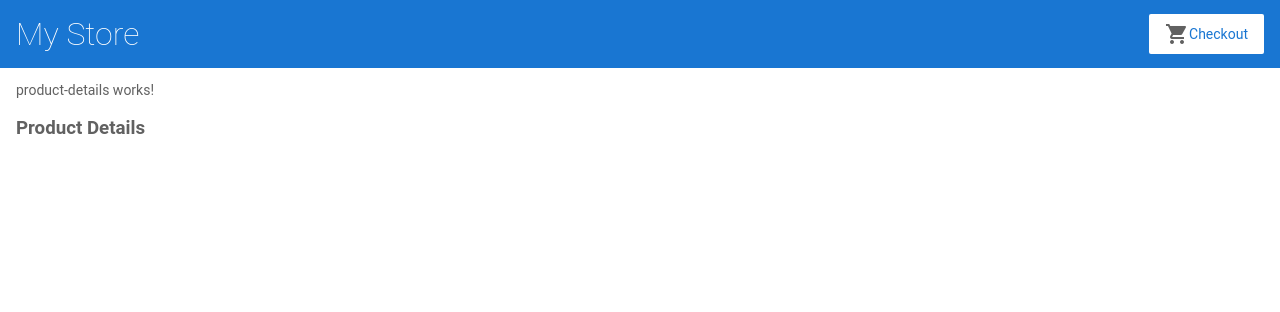
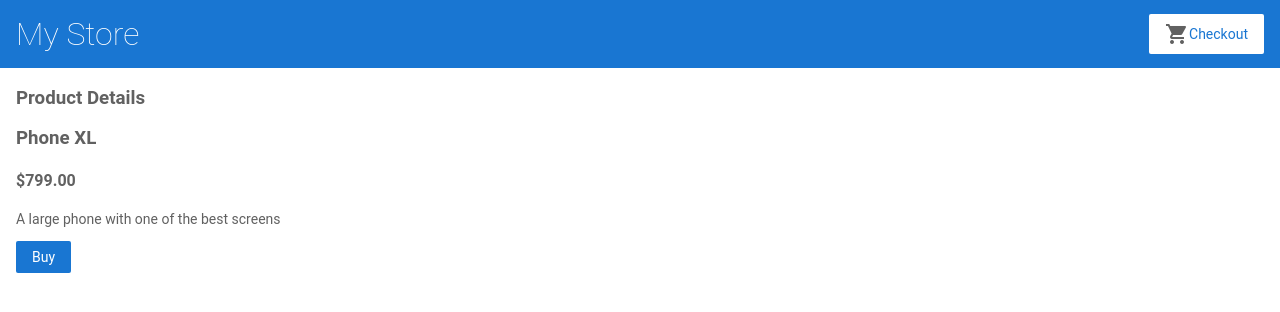
Before and after one commit to Nahom32/angular-first, an Angular app: page /products/1 in a window 1280 px wide. Shown: the top 312 px of the page. Built offline with nearby package versions, Linux system fonts and the light colour scheme.

Commit message:
2 files modified

```diff
--- a/src/app/app.module.ts
+++ b/src/app/app.module.ts
@@ -15,7 +15,7 @@ import { ProductDetailsComponent } from './product-details/product-details.compo
     ReactiveFormsModule,
     RouterModule.forRoot([
       { path: '', component: ProductListComponent },
-      { path: 'products/:productsId', component: ProductDetailsComponent },
+      { path: 'products/:productId', component: ProductDetailsComponent },
     ]),
   ],
   declarations: [
--- a/src/app/product-details/product-details.component.html
+++ b/src/app/product-details/product-details.component.html
@@ -1,8 +1,8 @@
-<p>product-details works!</p>
 <h3>Product Details</h3>
 
 <div *ngIf="product">
   <h3>{{ product.name }}</h3>
   <h4>{{ product.price | currency }}</h4>
   <p>{{ product.description }}</p>
+  <button type="button" (click)="addToCart(product)">Buy</button>
 </div>
```
